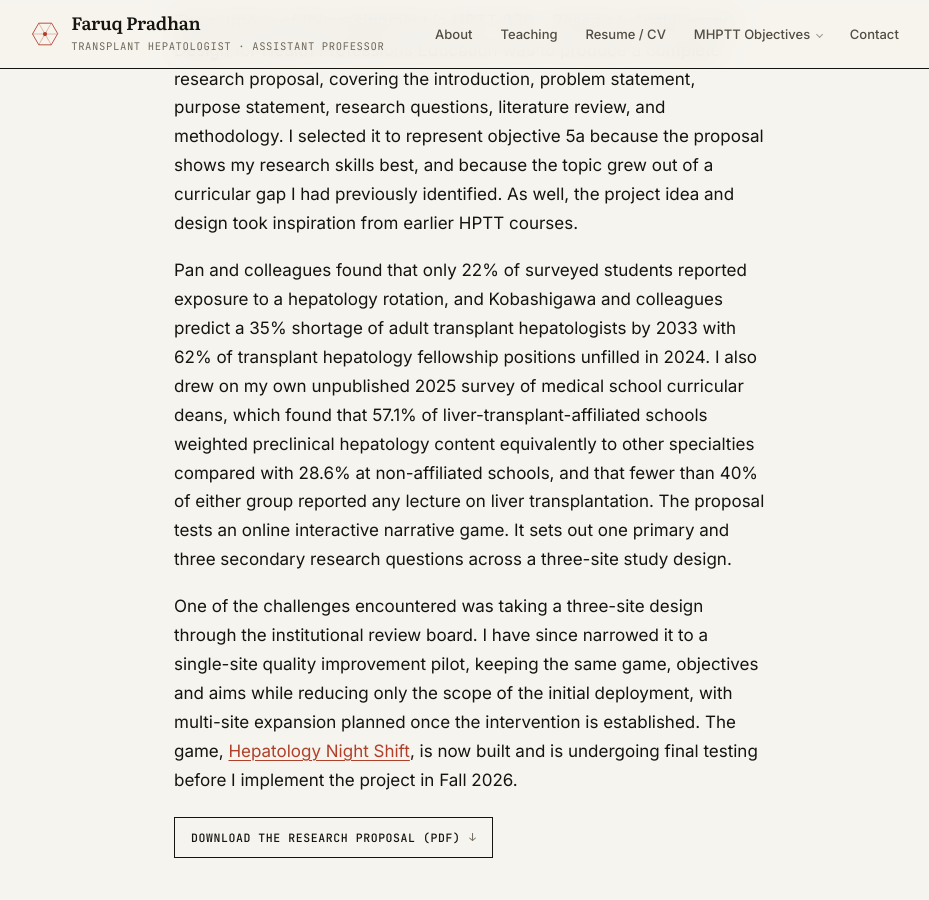
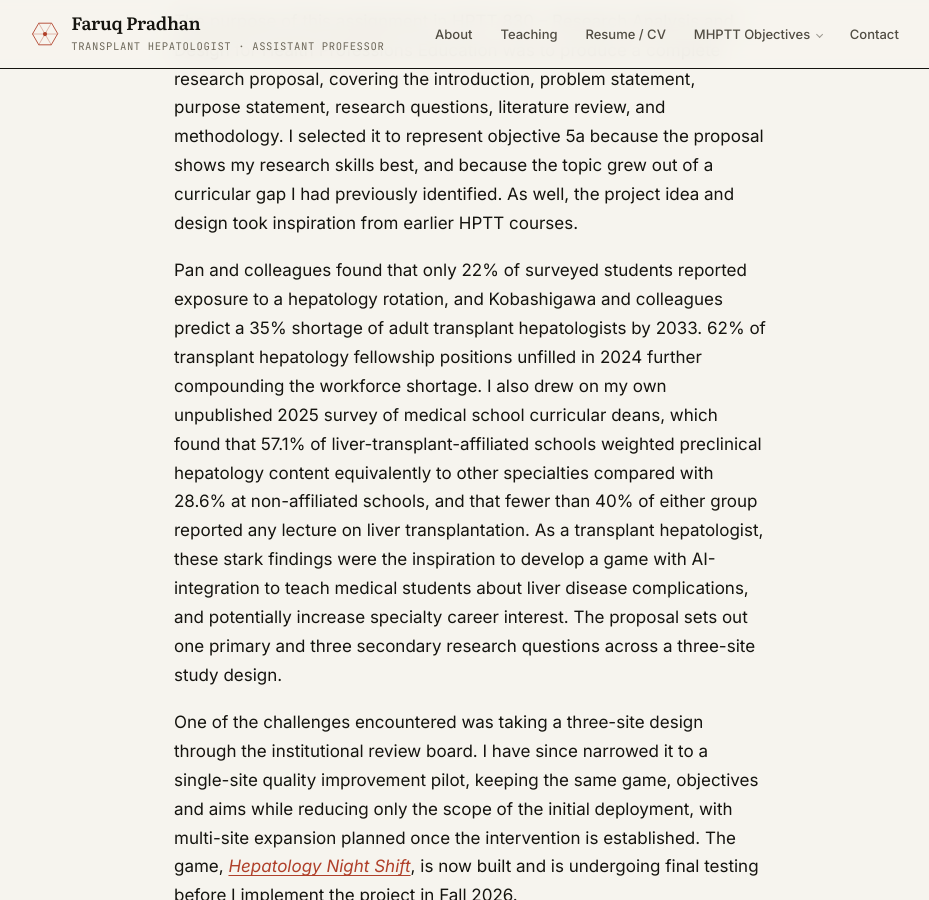
Before and after one commit to fpradhan/fpradhan.github.io, a Jekyll site: the page built from _competencies/5a-research.md, in a window 1280 px wide and 900 px high, scrolled down 706 px. Shown: the whole window, without its empty margins (170-1099 px from the left). Built offline with Jekyll 4.4.1, drawn with Linux system fonts in a browser that asks for light colours.

Commit message:
Faruq's revised paragraph two for 5a-A, and italicise the game
Paragraph two now carries his revision: the Kobashigawa projection and the
2024 fellowship figure split apart, and a sentence on why a transplant
hepatologist built a game out of these findings. That sentence also
introduces the game, so paragraph three's "the same game" still has an
antecedent without the sentence I had added.

Hepatology Night Shift is now italic as well as linked, matching the
e-Module title in 2-A.

Co-Authored-By: Claude Opus 5 <noreply@anthropic.com>
Claude-Session: https://claude.ai/code/session_01SajNJDGDkt5q5fCgsPRcNk

```diff
--- a/_competencies/5a-research.md
+++ b/_competencies/5a-research.md
@@ -39,19 +39,21 @@ design took inspiration from earlier HPTT courses.
 
 Pan and colleagues found that only 22% of surveyed students reported exposure to a hepatology
 rotation, and Kobashigawa and colleagues predict a 35% shortage of adult transplant hepatologists
-by 2033 with 62% of transplant hepatology fellowship positions unfilled in 2024. I also drew on my
-own unpublished 2025 survey of medical school curricular deans, which found that 57.1% of
-liver-transplant-affiliated schools weighted preclinical hepatology content equivalently to other
-specialties compared with 28.6% at non-affiliated schools, and that fewer than 40% of either group
-reported any lecture on liver transplantation. The proposal tests an online interactive narrative
-game. It sets out one primary and three secondary research questions across a three-site study
-design.
+by 2033. 62% of transplant hepatology fellowship positions unfilled in 2024 further compounding
+the workforce shortage. I also drew on my own unpublished 2025 survey of medical school curricular
+deans, which found that 57.1% of liver-transplant-affiliated schools weighted preclinical
+hepatology content equivalently to other specialties compared with 28.6% at non-affiliated
+schools, and that fewer than 40% of either group reported any lecture on liver transplantation. As
+a transplant hepatologist, these stark findings were the inspiration to develop a game with
+AI-integration to teach medical students about liver disease complications, and potentially
+increase specialty career interest. The proposal sets out one primary and three secondary research
+questions across a three-site study design.
 
 One of the challenges encountered was taking a three-site design through the institutional
 review board. I have since narrowed it to a single-site quality improvement pilot, keeping the
 same game, objectives and aims while reducing only the scope of the initial deployment, with
 multi-site expansion planned once the intervention is established. The game,
-[Hepatology Night Shift<span class="sr-only"> (opens in a new tab)</span>](https://hepatology.pages.dev/HepatologyNightShift){: rel="noopener" target="_blank"},
+*[Hepatology Night Shift<span class="sr-only"> (opens in a new tab)</span>](https://hepatology.pages.dev/HepatologyNightShift){: rel="noopener" target="_blank"}*,
 is now built and is undergoing final testing before I implement the project in Fall 2026.
 
 <p><a class="dl" href="{{ '/assets/artifacts/hptt830-research-proposal.pdf' | relative_url }}" rel="noopener" target="_blank">Download the research proposal (PDF)<span class="sr-only"> (opens in a new tab)</span></a></p>
```
